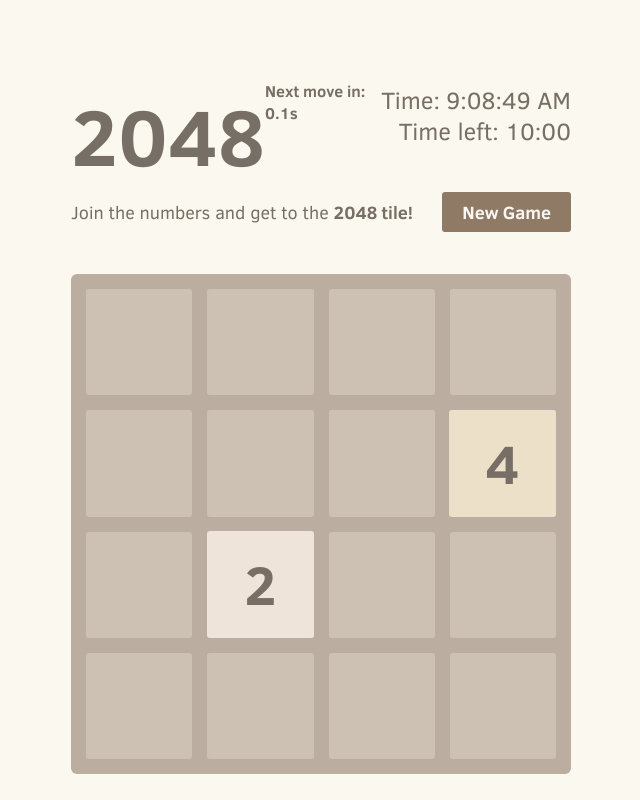
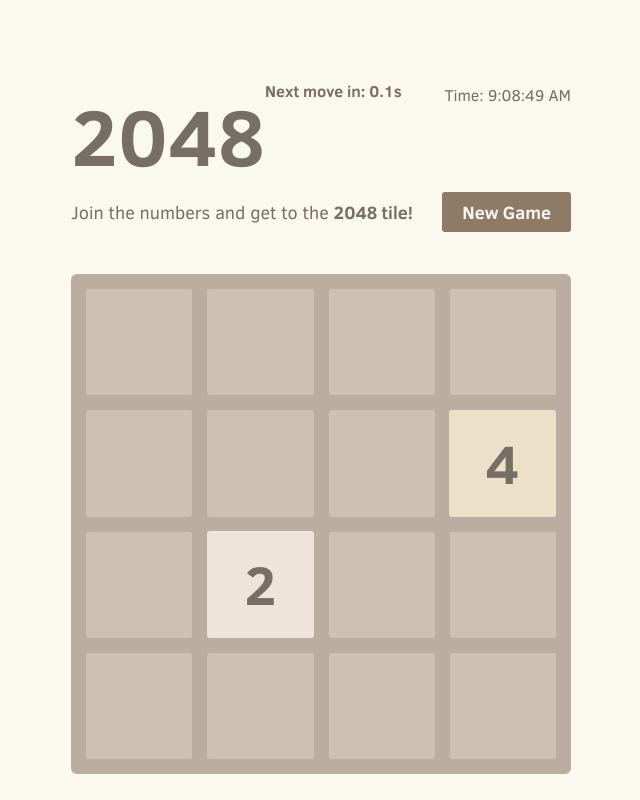
Before and after one commit to kriskang-code/n_scor_wit_5_limt, a plain HTML site: page index.html in a window 1280 px wide. Shown: the top 800 px of the page, without its empty margins (319-959 px from the left). Drawn offline with Linux system fonts and the light colour scheme; files whose address does not match are found by name.

Commit message:
Update index.html

```diff
--- a/index.html
+++ b/index.html
@@ -23,9 +23,8 @@
       <div class="scores-container">
 
 
-	  <div id="timestamp" style="font-size:24px; margin:6px 0;">
+	  <div id="timestamp" style="font-size:16px; margin:6px 0;">
         Time: <span id="clock">--:--:--</span><br>
-        Time left: <span id="countdown">10:00</span>
 	  </div>
     </div>
 
```
